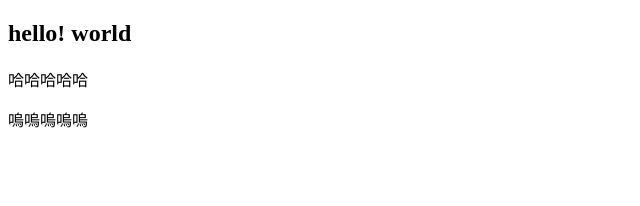
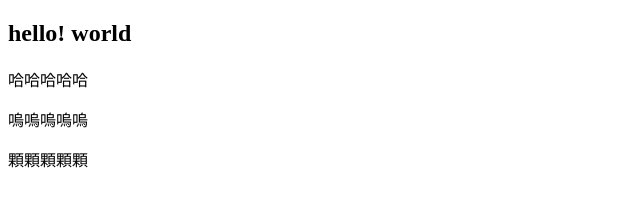
Before and after one commit to YING-YING-LIN/YING-YING0716, a plain HTML site: page hello.html in a window 1280 px wide. Shown: the whole page, without its empty margins (0-640 px from the left). Drawn offline with Linux system fonts and the light colour scheme.

Commit message:
feat:新增文字

```diff
--- a/hello.html
+++ b/hello.html
@@ -9,6 +9,6 @@
     <h2>hello! world</h2>
     <p>哈哈哈哈哈</p>
     <p>嗚嗚嗚嗚嗚</p>
-
+    <p>顆顆顆顆顆</p>
 </body>
 </html>
```
